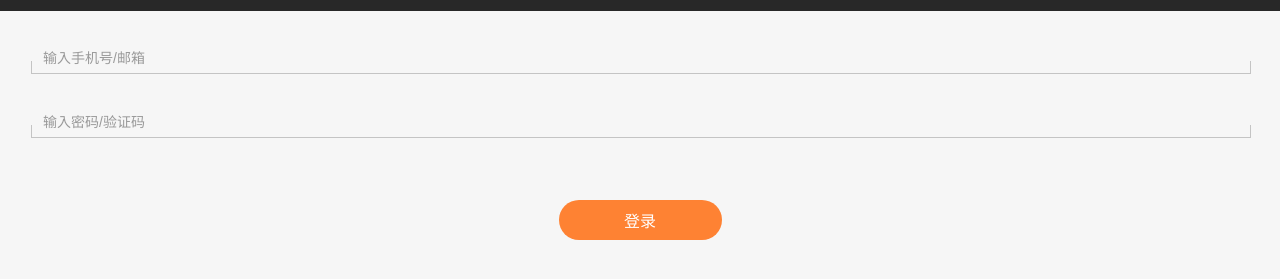
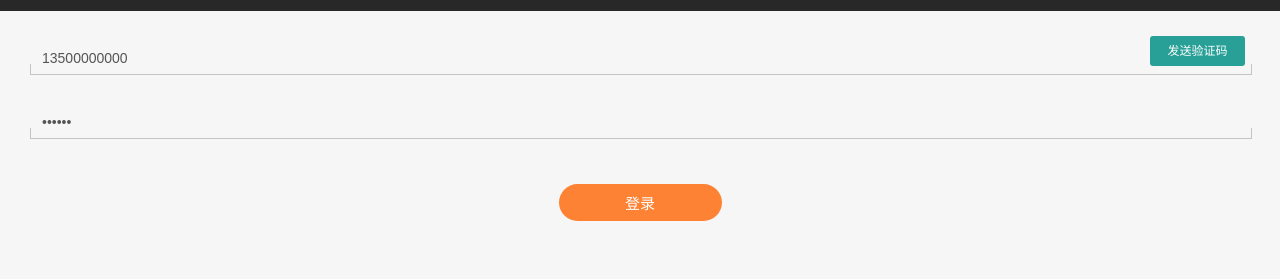
Before and after one commit to idea100/maizuo-app, a React app: page /login in a window 1280 px wide. Shown: the part 39-318 px from the top of the page. Built offline with nearby package versions, Linux system fonts and the light colour scheme.

Commit message:
rewrite login

```diff
--- a/src/container/App.js
+++ b/src/container/App.js
@@ -1,7 +1,7 @@
 import React, { Component } from 'react'
 import Content from '@/pages/root'
 import City from '@/pages/citys'
-import Login from '@/pages/login/login'
+import Login from '@/pages/login'
 
 import {
   BrowserRouter as Router,
--- /dev/null
+++ b/src/pages/login/index.js
@@ -0,0 +1,18 @@
+import Login from './login'
+import { connect } from 'react-redux'
+import { loginSuccess } from '@/reducers/login'
+
+const mapStateToProps = (state) => {
+  const { login } = state
+  return { login }
+}
+
+const mapDispatchToProps = (dispatch) => {
+  return {
+    onLoginSuccess: data => {
+      dispatch(loginSuccess(data))
+    }
+  }
+}
+
+export default connect(mapStateToProps, mapDispatchToProps)(Login)
--- a/src/pages/login/login.js
+++ b/src/pages/login/login.js
@@ -1,152 +1,78 @@
 import React, { Component } from 'react'
+import Header from '@/container/header'
+import { postLogin, fetchVerifyCode } from '@/service/getData'
 import MD5 from 'md5'
-import { postLoginId, postCodeing } from '@/service/getData'
-
-import Header from '@/container/header'
-import '@/style/login.scss'
 
 export default class Login extends Component {
-	constructor(props) {
+  constructor (props) {
     super(props)
+    this.onSubmitClick = this.onSubmitClick.bind(this)
+    this.onUserNameInput = this.onUserNameInput.bind(this)
+    this.onPasswordInout = this.onPasswordInout.bind(this)
+    this.onVerifyBtnClick = this.onVerifyBtnClick.bind(this)
+
     this.state = {
-			userName: '',
-			passWord: '',
-			errorMsg: '',
-			codeTip: {
-				text: '发送验证码',
-				count: 60
-			},
-			display: 'none'
-		}
-		this.timer = ''
-
-		this.handleChange = this.handleChange.bind(this)
-		this.sendCode = this.sendCode.bind(this)
-		this.handleSubmit = this.handleSubmit.bind(this)
-	}
-
-	handleChange (event, name) {
-		this.setState({
-			[name]: event.target.value
-		})
-
-		if (name === 'userName') {
-			this.isShowSmsCode(event)
+      username: '13500000000',
+      password: '422509',
+      sendVerifyCode: false
     }
   }
 
-	isShowSmsCode (event) {
-		this.setState({
-			display: /^1[34578]\d{9}$/.test(event.target.value) ? 'block' : 'none'
-		})
+  onSubmitClick (e) {
+    const { username, password } = this.state
+    postLogin({
+      username,
+      password: MD5(password),
+      code: '',
+      codeKey: '',
+      loginType: /^\d{6}$/.test(password) ? 1 : 0,
+    }).then(resp => {
+      this.props.onLoginSuccess(resp.data.data)
+    }).catch(err => console.log(err))
   }
 
-	sendCode (event) {
-		let codeTipMsg = this.state.codeTip
-
-		if(!!this.timer) {
-			return;
+  onUserNameInput (e) {
+    this.setState({username: e.target.value})
   }
 
-		this.timer = setInterval(() => {
-            codeTipMsg.count -= 1
-
-            if (codeTipMsg.count < 1) {
-				codeTipMsg.count = 60
-				clearInterval(this.timer)
-				this.timer = ''
+  onPasswordInout (e) {
+    this.setState({password: e.target.value})
   }
 
-            codeTipMsg.text = codeTipMsg.count !== 60 ? `重发(${codeTipMsg.count})` : '发送验证码'
-            this.setState({
-				codeTip: codeTipMsg
-			})
-         }, 1000)
-
-		postCodeing({
-			mobile: this.state.userName,
-			type: "2"
-		})
-		.then(resp => console.log(resp))
-        .catch(err => console.log(err))
-	}
-
-	handleSubmit (event) {
-		let msg = this.validSubmitMsg()
-
-		if (!!msg) {
-			this.setState({
-				errorMsg: msg
-			})
-
-			return;
-		}
-
-		postLoginId({
-			code: "",
-			codeKey: "",
-			loginType: 1,
-			username: this.state.userName,
-			password: MD5(this.state.passWord)
-		})
-		.then(resp => this.callComit(resp))
-        .catch(err => console.log(err))
-
-		event.preventDefault()
-	}
-
-	validSubmitMsg () {
-		let msg = ''
-		switch (true) {
-			case !this.state.userName:
-				msg = '手机号或者邮箱不能为空'
-				break
-			case !/^1[34578]\d{9}$/.test(this.state.userName):
-				msg = '请输入正确的手机号或邮箱'
-				break
-			case !this.state.passWord:
-				msg = '密码不能为空'
-				break
-		}
-
-		return msg
-	}
-
-	callComit (resp) {
-		if (resp.msg !== 'ok') {
-			this.setState({
-				errorMsg: resp.msg
-			})
-
+  onVerifyBtnClick (e) {
+    if (this.state.sendVerifyCode) {
       return
     }
 
-		alert('登陆成功')
+    this.setState({sendVerifyCode: true})
+
+    fetchVerifyCode(this.state.username)
+      .then(resp => this.setState({sendVerifyCode: true}))
+      .catch(err => this.setState({sendVerifyCode: false}))
   }
 
   render () {
     return (
-			<div className="App">
-				<Header {...this.props} title="登录"></Header>
+      <div className="cities">
+        <Header {...this.props} title="登录"/>
+        <div className="login">
           <div className="login-form">
-					<form onSubmit={this.handleSubmit}>
-						<div className="form-group">
-							<input type="text" placeholder="输入手机号/邮箱" value={this.state.userName} onChange={e => this.handleChange(e, 'userName')}/>
-							<div className="input-bg"></div>
-							<span className="sms-code" style={{'display':this.state.display}} onClick={this.sendCode}>
-								<i className="sms-code-tip"></i>
-								<i className="sms-code-text">{this.state.codeTip.text}</i>
-							</span>
+            <div className="login-row login-row-input">
+              <input defaultValue={this.state.username} onInput={ this.onUserNameInput } className="login-input" type="text" placeholder="输入手机号/邮箱"/>
+              {
+                /^1[3578]\d{9}$/.test(this.state.username) ? <div onClick={ this.onVerifyBtnClick } className="login-verify-btn">{this.state.sendVerifyCode ? '已发送' : '发送验证码'}</div> : ''
+              }
             </div>
-						<div className="form-group">
-							<input type="text" placeholder="输入密码/验证码" value={this.state.passWord} onChange={e => this.handleChange(e, 'passWord')}/>
-							<div className="input-bg"></div>
+            <div className="login-row login-row-input">
+              <input defaultValue={this.state.password} onInput={ this.onPasswordInout } className="login-input" type="password" placeholder="输入密码/验证码"/>
             </div>
-						<span className="error-msg">{this.state.errorMsg}</span>
-						<button type="submit">登录</button>
-					</form>
+            <div className="login-row">
+              <button onClick={ this.onSubmitClick } className="login-center login-button">登录</button>
+            </div>
+          </div>
         </div>
       </div>
     )
+
   }
 }
--- a/src/reducers/index.js
+++ b/src/reducers/index.js
@@ -1,8 +1,10 @@
 import { combineReducers } from 'redux'
 import home from './home'
 import city from './city'
+import login from './login'
 
 export default combineReducers({
   home,
-  city
+  city,
+  login
 })
--- /dev/null
+++ b/src/reducers/login.js
@@ -0,0 +1,20 @@
+import { createActions, handleActions, combineActions } from 'redux-actions'
+
+
+export const {
+  loginSuccess
+} = createActions({
+  'LOGIN_SUCCESS': data => ({ data })
+})
+
+
+export default handleActions({
+  [combineActions(
+    loginSuccess
+  )]( state, { payload: { data } } ) {
+    return {
+      ...state,
+      data
+    }
+  }
+}, {  })
--- a/src/service/getData.js
+++ b/src/service/getData.js
@@ -16,7 +16,7 @@ export const fetchCitys = () => fetch('GET', 'v4/api/city')
 export const postCityId = id => fetch('POST', `v4/api/city/${id}`)
 
 // 获取登陆接口
-export const postLoginId = data => fetch('POST', 'v4/api/login', data)
+export const postLogin = data => fetch('POST', 'v4/api/login', data)
 
 // 发送登录验证码
-export const postCodeing = data => fetch('POST', 'v4/api/code', data)
+export const fetchVerifyCode = (mobile = '', type = '2') => fetch('POST', 'v4/api/code', { mobile, type })
--- a/src/style/common.scss
+++ b/src/style/common.scss
@@ -202,4 +202,5 @@ html, body {
   }
 }
 
-@import './city.scss';
+@import "./city.scss";
+@import "./login.scss";
--- a/src/style/login.scss
+++ b/src/style/login.scss
@@ -1,95 +1,75 @@
-.login-form {
+.login {
   position: absolute;
   width: 100%;
-	min-height: 100%;
+  height: 100%;
   background-color: #f6f6f6;
 
-	form {
-		padding: 0px 31px;
+  &-form {
+    padding: 0 30px;
   }
 
-	.form-group {
-		margin: 30px 0 0;
+  &-row {
+    margin: 30px 0;
     position: relative;
-    	input {
-    		padding: 6px 12px;
-    		display: block;
+  }
+
+  &-input {
     width: 100%;
-    		height: 34px;
-    		font-size: 14px;
-    		color: #555;
     border: none;
     background-color: #f6f6f6;
-    		box-sizing: border-box;
-    		border-radius: 0px;
+    border-radius: 0;
     box-shadow: none;
     outline: none;
-    		&::-webkit-input-placeholder{
-			  color: #999;
+    height: 34px;
+    padding: 6px 12px;
+    font-size: 14px;
+    box-sizing: border-box;
+    position: relative;
+    display: block;
+    color: #555;
   }
-			&::-moz-placeholder{
-			  color: #999;
-			}
-    	}
-    	.input-bg {
+
+  &-row-input:after {
+    width: 100%;
     position: absolute;
-		    top: 20px;
-		    height: 12px;
-		    width: 100%;
+    content: " ";
+    display: block;
+    height: 10px;
     border: solid #c4c4c4;
     border-width: 0 1px 1px 1px;
+    bottom: 0;
   }
-    	.sms-code{
+
+  &-center {
+    margin: auto;
+    display: block;
+  }
+
+  &-button {
+    width: 163px;
+    background-color: #fe8233;
+    color: #fff;
+    border: none;
+    border-radius: 36px;
+    margin-top: 45px;
+    padding: 8px 12px;
+    font-size: 15px;
+    outline: none;
+  }
+
+  &-verify-btn {
     position: absolute;
     right: 5px;
     top: -5px;
     width: 95px;
+    background-color: #29a097;
+    color: #fff;
     height: 30px;
     line-height: 30px;
     text-align: center;
-    		background-color: #29a097;
-    		color: #fff;
-    		font-size: 12px;
     border-radius: 3px;
     cursor: pointer;
-    		i {
-    			font-style: normal;
-    			&:first-child {
-					left: -6px;
-					position: absolute;
-					top: 8px;
-					content: '';
-					width: 0;
-					height: 0;
-					border-top: solid 6px transparent;
-					border-bottom: solid 6px transparent;
-					border-right: solid 6px #29a097;
-					display: block;
+    font-size: 12px;
+    box-sizing: border-box;
   }
 }
-    	}
-	}
-
-	.error-msg {
-		padding-left: 8px;
-		display: block;
-	    height: 16px;
-	    color: #fe8233;
-	}
-
-	button {
-		margin: 45px auto 0;
-	    padding: 8px;
-	    display: block;
-	    width: 163px;
-	    background-color: #fe8233;
-	    font-size: 16px;
-	    color: #fff;
-	    border: none;
-	    border-radius: 36px;
-	    outline: none;
-	    &:hover {
-	    	background-color: #e47630;
-	    }
-	}
-}
```
Lines whose indentation alone changed are shown as unchanged.
